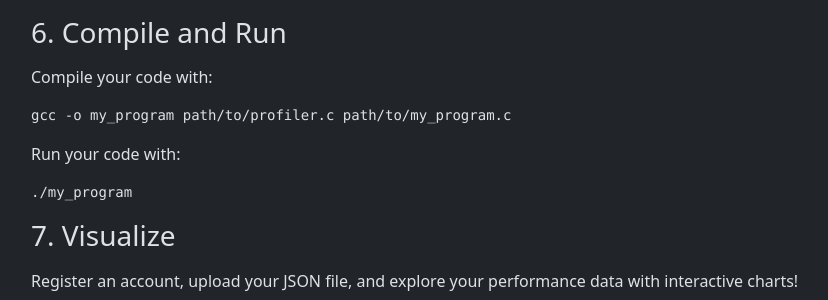
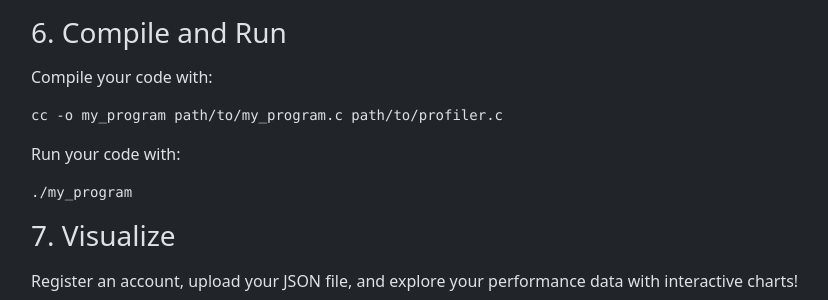
Before and after one commit to sibeni-li/khronos, a Flask app: page / in a window 1280 px wide. Shown: the part 1331-1631 px from the top of the page, without its empty margins (63-891 px from the left). Run offline with Flask 3, Linux system fonts and the light colour scheme.

Commit message:
Handle compiling command

```diff
--- a/flask_app/templates/index.html
+++ b/flask_app/templates/index.html
@@ -57,7 +57,7 @@ profiler_stop("my_function");</code></pre>
         <div>
             <h3 class="mb-3">6. Compile and Run</h3>
             <p>Compile your code with:</p>
-            <pre><code>gcc -o my_program path/to/profiler.c path/to/my_program.c</code></pre>
+            <pre><code>cc -o my_program path/to/my_program.c path/to/profiler.c</code></pre>
             <p>Run your code with:</p>
             <pre><code>./my_program</code></pre>
         </div>
```
